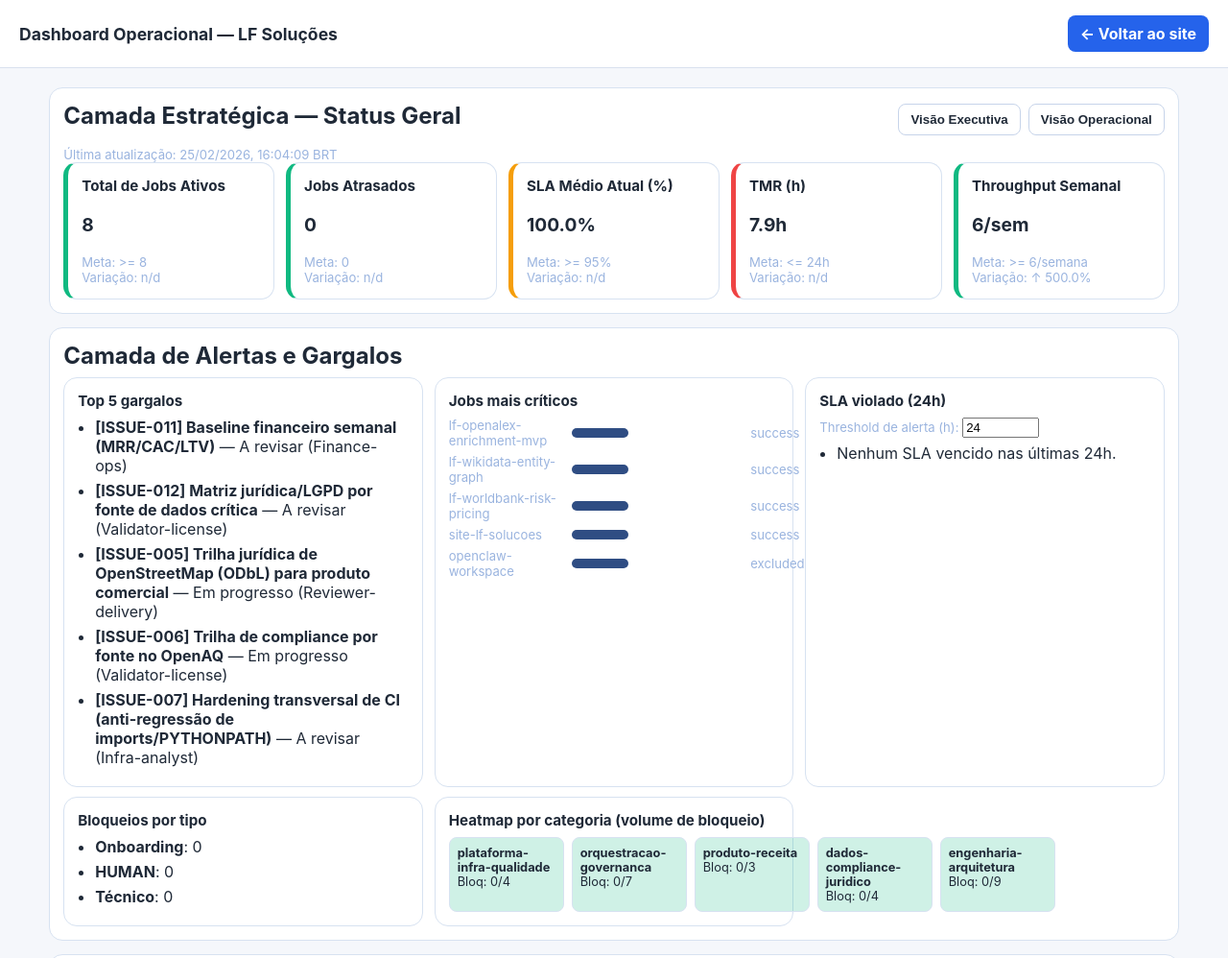
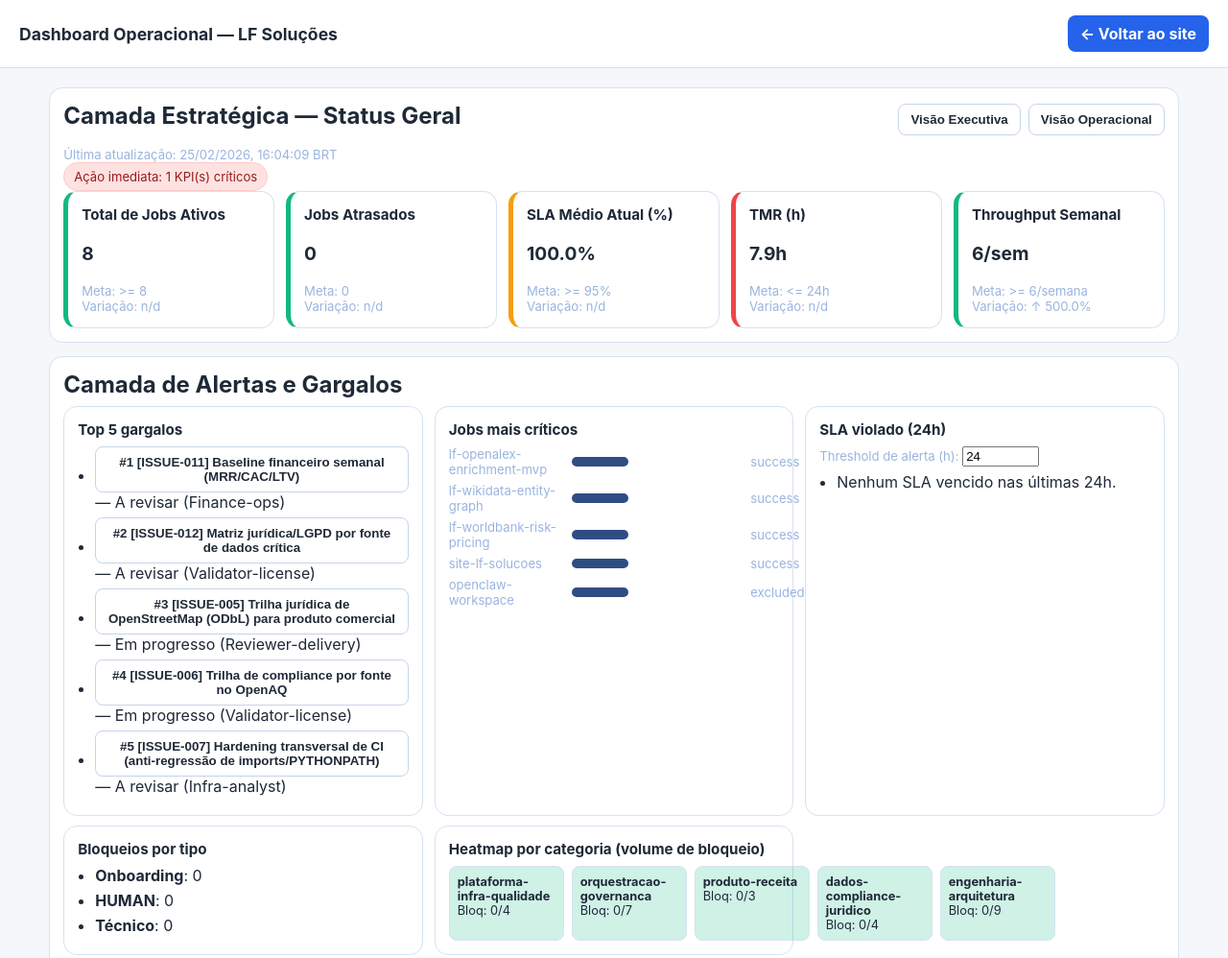
Before and after one commit to leandroclf/site-lf-solucoes, a plain HTML site: page dashboards/index.html in a window 1280 px wide. Shown: the top 998 px of the page at 96% size. Drawn offline with Linux system fonts and the light colour scheme.

Commit message:
feat: dashboard v2 lote 2 with immediate-action badge, KPI comparisons and bottleneck drill-down

```diff
--- a/dashboards/index.html
+++ b/dashboards/index.html
@@ -22,6 +22,7 @@
           </div>
         </div>
         <p id="last-updated-global" class="task-meta">Última atualização: carregando...</p>
+        <p id="immediate-action-badge" class="task-meta">Ação imediata: avaliando...</p>
         <section class="grid metrics metrics-5">
           <article class="card kpi" id="kpi-jobs-ativos" title="Quantidade total de jobs ativos no cron">
             <h3>Total de Jobs Ativos</h3>
--- a/dashboards/script.js
+++ b/dashboards/script.js
@@ -187,6 +187,8 @@ function renderStrategicKpis(tasks, deployData, autopilotData, activities) {
 
   const prevSla = Number(autopilotData?.history?.previousCycleCompletionPct || 0) || null;
   const prevTmr = Number(window.__analyticsCache?.leadTimePrev || 0) || null;
+  const prevDayJobs = Number(window.__analyticsCache?.prevDayJobs || 0) || null;
+  const prevDayDelayed = Number(window.__analyticsCache?.prevDayDelayed || 0) || null;
 
   const set = (id, value) => {
     const el = document.getElementById(id);
@@ -204,8 +206,8 @@ function renderStrategicKpis(tasks, deployData, autopilotData, activities) {
   const varSla = document.getElementById('metric-sla-var');
   const varTmr = document.getElementById('metric-tmr-var');
   const varThroughput = document.getElementById('metric-throughput-var');
-  if (varJobs) varJobs.textContent = 'Variação: n/d';
-  if (varDelayed) varDelayed.textContent = 'Variação: n/d';
+  if (varJobs) varJobs.textContent = fmtVar(totalJobs, prevDayJobs);
+  if (varDelayed) varDelayed.textContent = fmtVar(delayedJobs, prevDayDelayed);
   if (varSla) varSla.textContent = fmtVar(sla, prevSla);
   if (varTmr) varTmr.textContent = fmtVar(tmr || 0, prevTmr, '');
   if (varThroughput) varThroughput.textContent = fmtVar(throughput, throughputPrev);
@@ -218,11 +220,39 @@ function renderStrategicKpis(tasks, deployData, autopilotData, activities) {
     return 'red';
   };
 
-  setKpiState('kpi-jobs-ativos', totalJobs >= 8 ? 'green' : 'yellow');
-  setKpiState('kpi-jobs-atrasados', delayedJobs === 0 ? 'green' : (delayedJobs <= 1 ? 'yellow' : 'red'));
-  setKpiState('kpi-sla', stateByTarget(sla, 95));
-  setKpiState('kpi-tmr', stateByTarget(tmr, 24, true));
-  setKpiState('kpi-throughput', throughput >= 6 ? 'green' : (throughput >= 5 ? 'yellow' : 'red'));
+  const states = {
+    jobs: totalJobs >= 8 ? 'green' : 'yellow',
+    delayed: delayedJobs === 0 ? 'green' : (delayedJobs <= 1 ? 'yellow' : 'red'),
+    sla: stateByTarget(sla, 95),
+    tmr: stateByTarget(tmr, 24, true),
+    throughput: throughput >= 6 ? 'green' : (throughput >= 5 ? 'yellow' : 'red'),
+  };
+  setKpiState('kpi-jobs-ativos', states.jobs);
+  setKpiState('kpi-jobs-atrasados', states.delayed);
+  setKpiState('kpi-sla', states.sla);
+  setKpiState('kpi-tmr', states.tmr);
+  setKpiState('kpi-throughput', states.throughput);
+
+  const badge = document.getElementById('immediate-action-badge');
+  if (badge) {
+    const vals = Object.values(states);
+    const red = vals.filter((x) => x === 'red').length;
+    const yellow = vals.filter((x) => x === 'yellow').length;
+    badge.classList.remove('badge-green', 'badge-yellow', 'badge-red');
+    if (red > 0) {
+      badge.classList.add('badge-red');
+      badge.textContent = `Ação imediata: ${red} KPI(s) críticos`;
+    } else if (yellow > 0) {
+      badge.classList.add('badge-yellow');
+      badge.textContent = `Atenção: ${yellow} KPI(s) em alerta`;
+    } else {
+      badge.classList.add('badge-green');
+      badge.textContent = 'Operação sob controle';
+    }
+  }
+
+  window.__analyticsCache.prevDayJobs = totalJobs;
+  window.__analyticsCache.prevDayDelayed = delayedJobs;
 }
 
 function renderOperationalAlerts(tasks, deployData) {
@@ -241,7 +271,16 @@ function renderOperationalAlerts(tasks, deployData) {
   };
 
   const top = [...tasks].sort((a, b) => score(b) - score(a)).slice(0, 5);
-  bottlenecksEl.innerHTML = top.map((t) => `<li><strong>${t.title}</strong> — ${t.status || 'n/d'} (${t.ownerPrimary || t.owner || 'n/d'})</li>`).join('') || '<li>Sem gargalos relevantes.</li>';
+  bottlenecksEl.innerHTML = top.map((t, idx) => `<li><button class="btn btn-secondary drill-task" data-task-title="${String(t.title || '').replace(/"/g, '&quot;')}">#${idx + 1} ${t.title}</button> — ${t.status || 'n/d'} (${t.ownerPrimary || t.owner || 'n/d'})</li>`).join('') || '<li>Sem gargalos relevantes.</li>';
+  bottlenecksEl.querySelectorAll('.drill-task').forEach((btn) => {
+    btn.addEventListener('click', () => {
+      const title = btn.getAttribute('data-task-title') || '';
+      const search = document.getElementById('filter-search');
+      if (search) search.value = title;
+      if (kanbanData) renderKanban(kanbanData);
+      document.getElementById('kanban-board')?.scrollIntoView({ behavior: 'smooth', block: 'start' });
+    });
+  });
 
   const repos = deployData?.repos || [];
   const critical = repos.map((r) => {
--- a/dashboards/styles.css
+++ b/dashboards/styles.css
@@ -53,6 +53,9 @@ body {
 .kpi.kpi-yellow { border-left: 5px solid #f59e0b; }
 .kpi.kpi-red { border-left: 5px solid #ef4444; }
 .kpi.kpi-gray { border-left: 5px solid #9ca3af; }
+#immediate-action-badge.badge-red { color:#991b1b; background:#fee2e2; border:1px solid #fecaca; padding:6px 10px; border-radius:999px; display:inline-block; }
+#immediate-action-badge.badge-yellow { color:#92400e; background:#fef3c7; border:1px solid #fde68a; padding:6px 10px; border-radius:999px; display:inline-block; }
+#immediate-action-badge.badge-green { color:#065f46; background:#d1fae5; border:1px solid #a7f3d0; padding:6px 10px; border-radius:999px; display:inline-block; }
 .heatmap-grid { display:grid; grid-template-columns: repeat(5, minmax(120px,1fr)); gap:8px; }
 .heat-cell { border:1px solid #d7e2f1; border-radius:8px; padding:8px; font-size:.8rem; }
 .trend-box { min-height: 120px; border:1px dashed #c9d7ee; border-radius:10px; padding:8px; }
```
